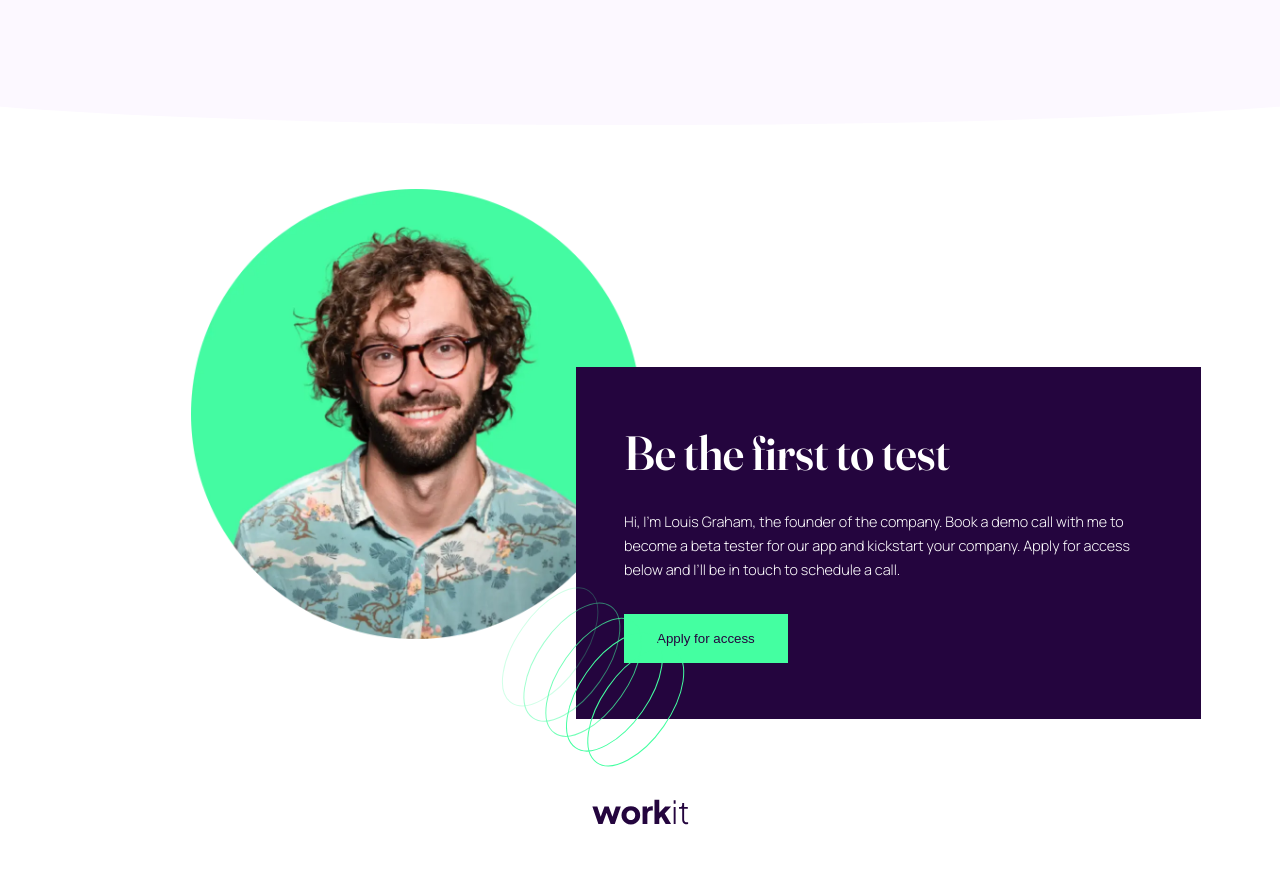
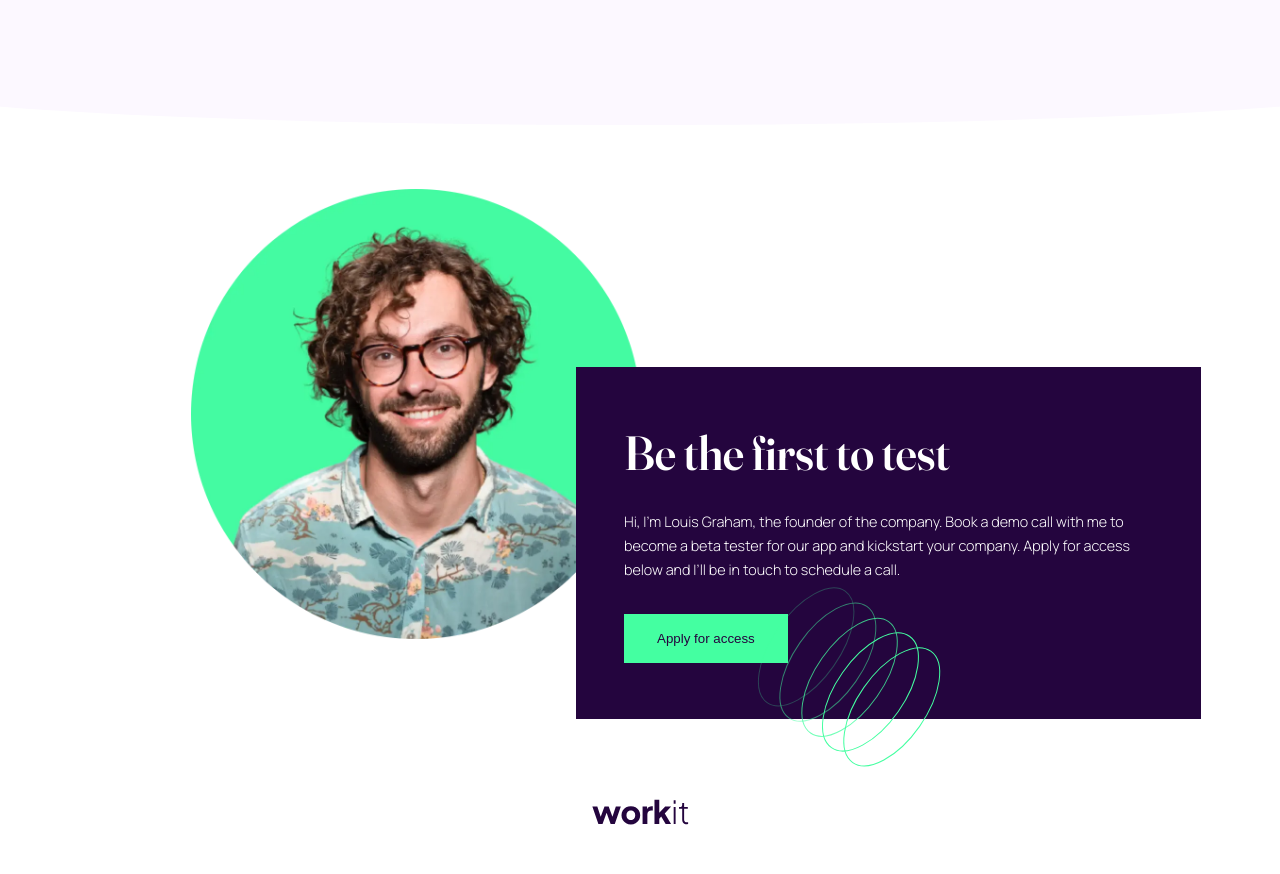
Before and after one commit to JS-Law/Workit-Landing-Page, a plain HTML site: page index.html in a window 1280 px wide. Shown: the part 973-1847 px from the top of the page. Drawn offline with Linux system fonts and the light colour scheme; files whose address does not match are found by name.

Commit message:
adjust svg

```diff
--- a/output/styles.css
+++ b/output/styles.css
@@ -388,7 +388,7 @@ footer#footer #icons {
     display: block;
     z-index: 200;
     top: 96.5rem;
-    right: 45%;
+    right: 25%;
   }
   #header {
     background-color: #24053E;
```
